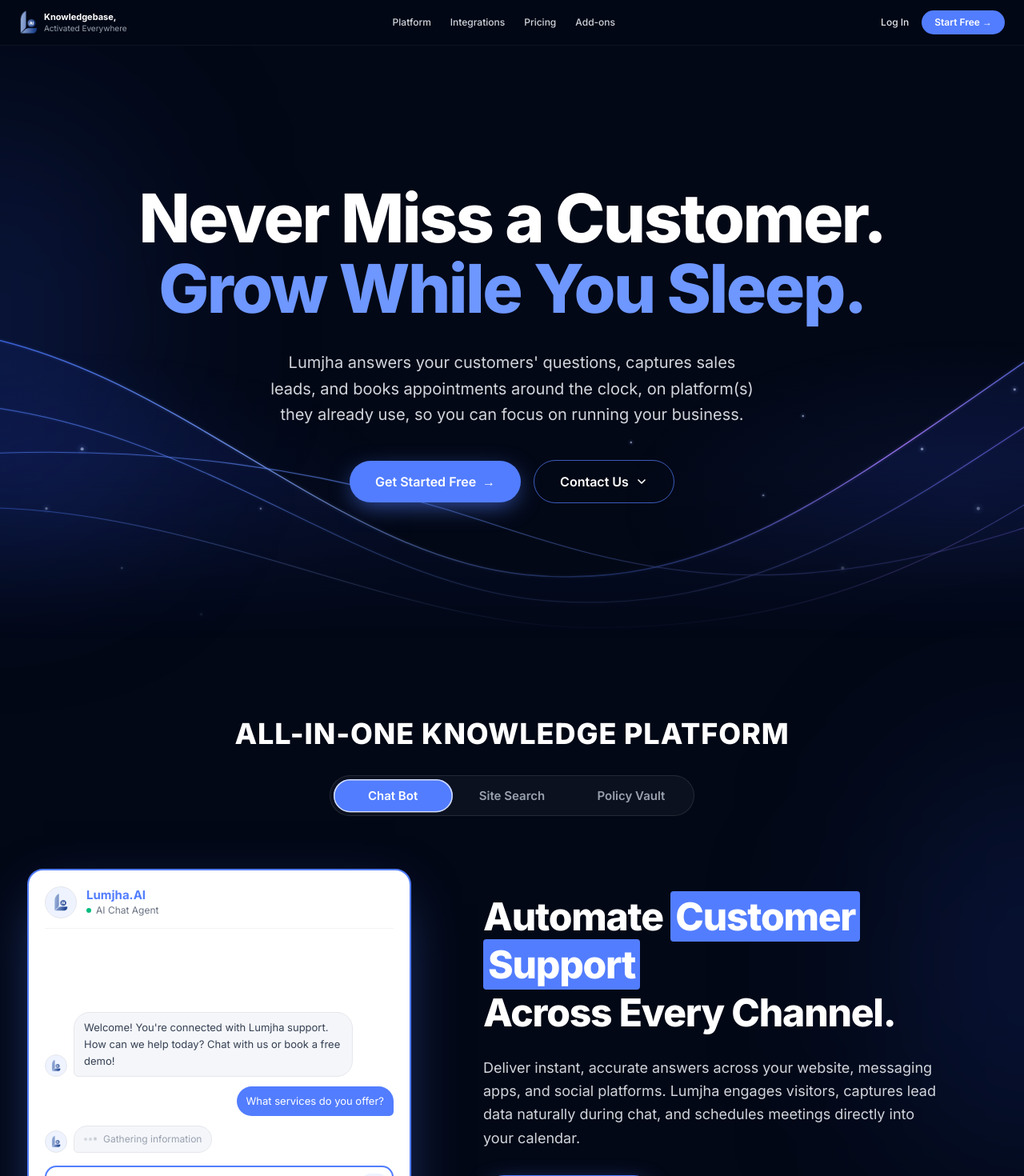
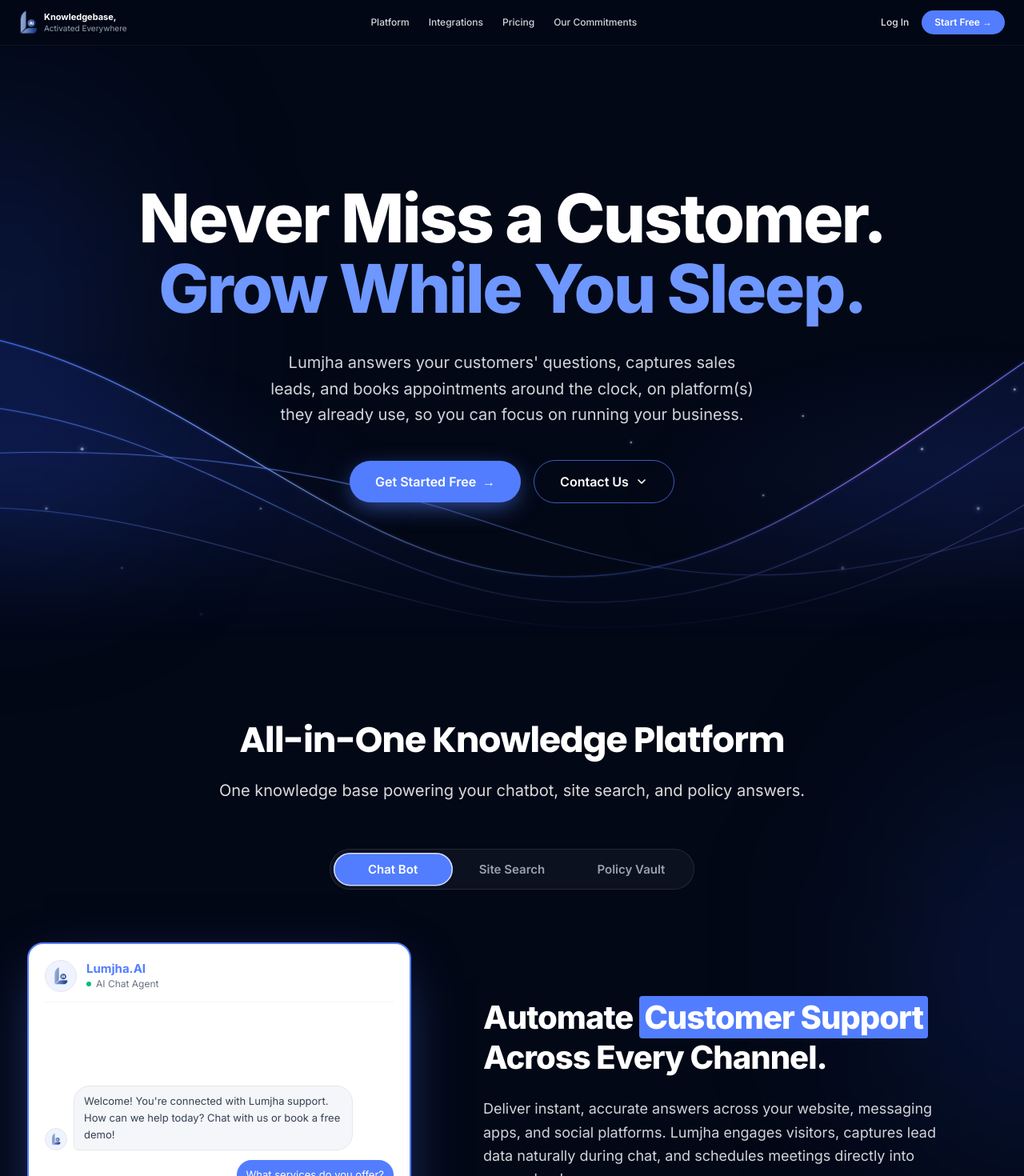
Before and after one commit to Aayush-Skp/lumjhatest, a Next.js app: page / in a window 1280 px wide. Shown: the top 1470 px of the page at 80% size. Built offline with nearby package versions, Linux system fonts and the light colour scheme.

Commit message:
added the consistency with the gaps and our commitments

```diff
--- a/app/page.tsx
+++ b/app/page.tsx
@@ -406,7 +406,7 @@
 
   return (
     <>
-      <div className="mt-5 flex justify-center md:mt-8">
+      <div className={`flex justify-center ${SECTION_HEAD_GAP}`}>
         <div
           role="tablist"
           aria-label="Lumjha products"
@@ -511,7 +511,7 @@
                     : "translate-y-4 opacity-0 duration-300"
                   }`}
               >
-                <h3 className="text-[26px] font-extrabold leading-[1.25] tracking-tight sm:text-4xl lg:text-5xl">
+                <h3 className="text-[24px] font-extrabold leading-[1.25] tracking-tight sm:text-3xl lg:text-[40px]">
                   {tab.heading}
                 </h3>
                 <p className="mx-auto mt-4 max-w-xl text-[15px] leading-relaxed text-gray-300 sm:mt-5 md:mx-0 md:text-base lg:mt-6 lg:text-lg">
@@ -802,9 +802,10 @@
 
         {/* ALL-IN-ONE PLATFORM */}
         <section id="platform" className={`relative mx-auto max-w-[1440px] px-4 sm:px-6 ${SECTION_Y}`}>
-          <h2 className="text-center text-xl font-extrabold tracking-wide text-balance sm:text-3xl md:text-4xl">
-            ALL-IN-ONE KNOWLEDGE PLATFORM
-          </h2>
+          <SectionHeader
+            title="All-in-One Knowledge Platform"
+            subtitle="One knowledge base powering your chatbot, site search, and policy answers."
+          />
           <PlatformTabs />
         </section>
 
@@ -901,16 +902,18 @@
             title="Enhance Your Plan with Add-ons"
             subtitle="Optional modules to give you more control, security, and flexibility."
           />
-          <div className="mt-8 grid grid-cols-1 gap-4 md:mt-10 md:grid-cols-3">
+          <div className={`grid grid-cols-1 gap-5 md:grid-cols-3 ${SECTION_HEAD_GAP}`}>
             {ADDONS.map((a) => (
               <div
                 key={a.title}
-                className="flex items-center gap-4 rounded-xl border border-[#B9CBF5] bg-white px-5 py-4 text-[#0B1526]"
+                className="flex items-center gap-4 rounded-2xl border border-[#D7E3F5] bg-white px-6 py-5 text-[#0B1526]"
               >
-                <Image src={a.src} alt={a.alt} width={32} height={32} className="h-8 w-8 shrink-0" />
+                <span className="flex h-12 w-12 shrink-0 items-center justify-center rounded-xl bg-[#EEF3FF]">
+                  <Image src={a.src} alt={a.alt} width={32} height={32} className="h-7 w-7" />
+                </span>
                 <span>
-                  <span className="block text-[15px] font-extrabold">{a.title}</span>
-                  <span className="block text-[12px] text-gray-500">{a.price}</span>
+                  <span className="block text-lg font-extrabold">{a.title}</span>
+                  <span className="block text-[13px] text-gray-500">{a.price}</span>
                 </span>
               </div>
             ))}
@@ -948,7 +951,7 @@
             {/* gentle tilt for the large panel; pauses while the contact form has focus */}
             <Tilt className="rounded-3xl" max={3} scale={1.01}>
             <div className="rounded-3xl bg-[#506DFF] px-6 py-14 text-center shadow-xl sm:px-10 md:py-20 lg:py-24">
-              <h2 className="mx-auto max-w-4xl text-[28px] font-extrabold leading-tight tracking-tight text-balance text-white sm:max-w-none sm:whitespace-nowrap sm:text-[clamp(1.5rem,calc((100vw_-_128px)/22),3rem)]">
+              <h2 className="mx-auto max-w-4xl font-heading text-[28px] font-bold leading-tight tracking-tight text-balance text-white sm:max-w-none sm:whitespace-nowrap sm:text-[clamp(1.5rem,calc((100vw_-_128px)/22),3rem)]">
                 Ready to Scale Your Customer Experience?
               </h2>
               <p className="mx-auto mt-5 max-w-2xl text-[15px] leading-relaxed text-balance text-white/85 sm:text-base md:mt-6 md:text-lg">
--- a/components/site/Footer.tsx
+++ b/components/site/Footer.tsx
@@ -7,6 +7,7 @@
   { label: "Integrations", href: "/#channels" },
   { label: "Pricing", href: "/#pricing" },
   { label: "Add-ons", href: "/#addons" },
+  { label: "Our Commitments", href: "/#commitments" },
 ];
 
 const PLATFORMS = [
--- a/components/site/Navbar.tsx
+++ b/components/site/Navbar.tsx
@@ -8,7 +8,7 @@
   { label: "Platform", href: "#platform" },
   { label: "Integrations", href: "#channels" },
   { label: "Pricing", href: "#pricing" },
-  { label: "Add-ons", href: "#addons" },
+  { label: "Our Commitments", href: "#commitments" },
 ];
 
 /** Site navbar. `prefix` lets legal pages link back home ("/#pricing"). */
```
